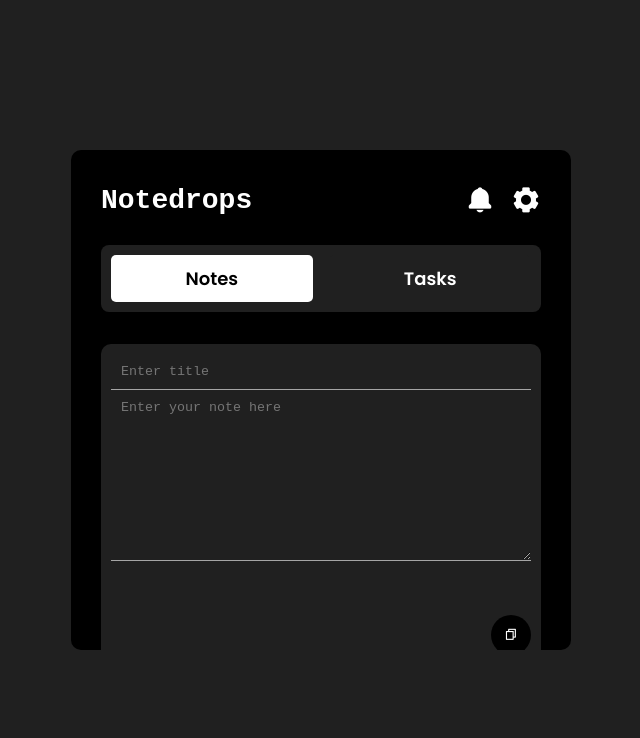
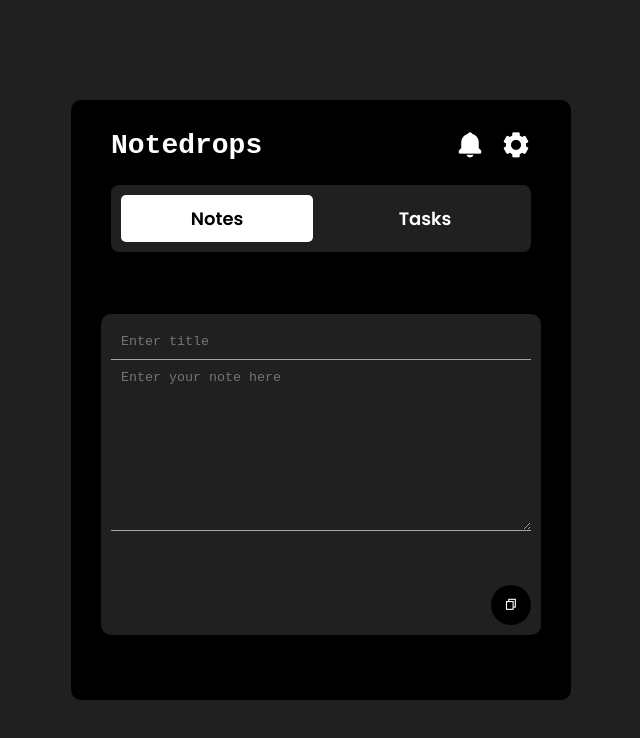
Before and after one commit to AbassKoyang/Notedrops, a plain HTML site: page index.html in a window 1280 px wide. Shown: the whole page, without its empty margins (319-959 px from the left). Drawn offline with nearby package versions, Linux system fonts and the light colour scheme; a web font is replaced by a local one.

Commit message:
added padding to navbar

```diff
--- a/style.css
+++ b/style.css
@@ -16,14 +16,14 @@ body{
 }
 .card{
     width: 95%;
-    height: 500px;
+    height: 600px;
     max-width: 500px;
-    padding: 30px;
+    padding: 0px 30px;
     background-color: black;
     margin: auto;
     border-radius: 10px;
     position: relative;
-    overflow: scroll;
+    overflow-y: scroll;
 }
 .nav__con{
     width: 100%;
@@ -31,14 +31,15 @@ body{
     top: 0;
     z-index: 100;
     background-color: black;
+    padding: 30px 10px;
 }
 
 .nav__bar{
     width: 100%;
     display: flex;
     justify-content: space-between;
-    padding: 5px 0px;
     border-radius: 10px;
+    background-color: black;
 }
 .nav__bar a{
     font-size: 28px;
```
